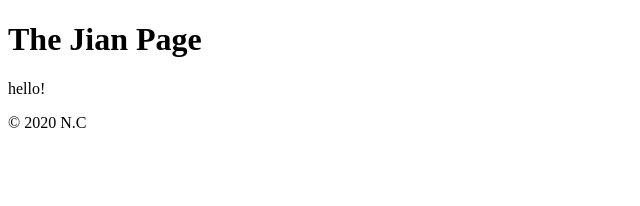
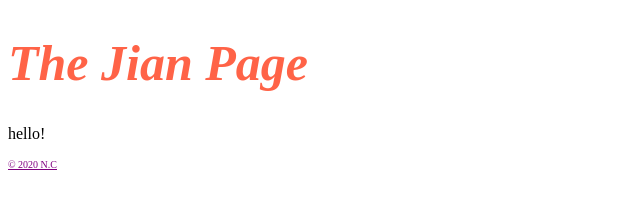
Before and after one commit to jihuikim45/practice, a plain HTML site: page home.html in a window 1280 px wide. Shown: the whole page, without its empty margins (0-640 px from the left). Drawn offline with Linux system fonts and the light colour scheme.

Commit message:
commit message

```diff
--- a/home.html
+++ b/home.html
@@ -4,6 +4,20 @@
     <meta charset="UTF-8" />
     <meta name="viewport" content="width=device-width, initial-scale=1.0" />
     <title>Home - My first website.</title>
+    <style>
+      h1 {
+        font-weight: 800;
+        font-size: 50px;
+        font-style: italic;
+        color: tomato;
+      }
+
+      footer {
+        font-size: 10px;
+        color: purple;
+        text-decoration: underline;
+      }
+    </style>
   </head>
   <body>
     <header>
```
